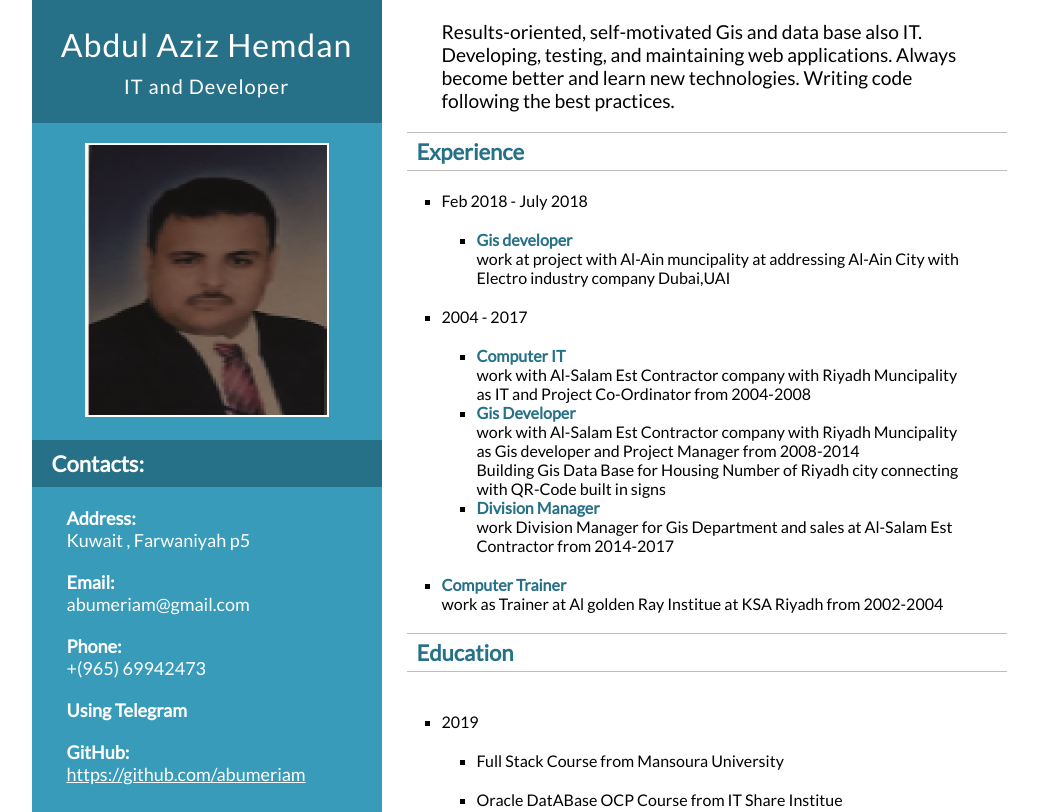
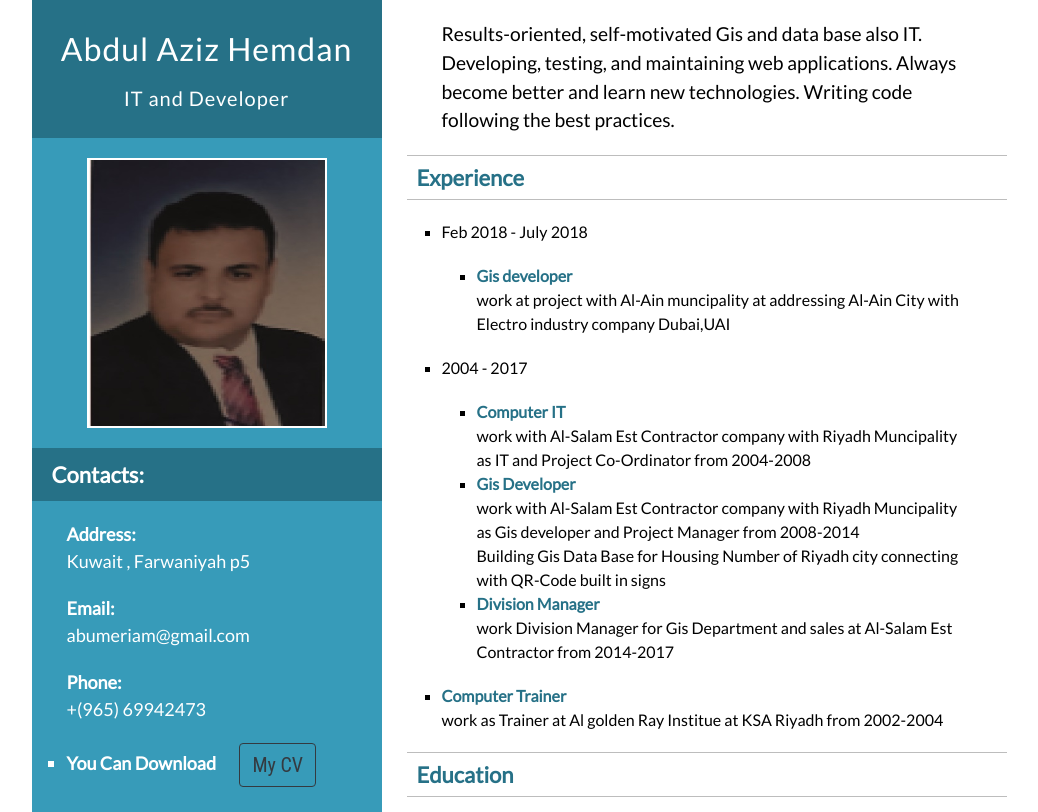
Before and after one commit to abumeriam/my_cv, a plain HTML site: page index.html in a window 1280 px wide. Shown: the top 812 px of the page, without its empty margins (96-1134 px from the left). Drawn offline with nearby package versions, Linux system fonts and the light colour scheme.

Commit message:
cv attach

```diff
--- a/css/main_style.css
+++ b/css/main_style.css
@@ -33,6 +33,18 @@
   background: #267187;
 }
 
+.tof a{
+	padding-left:20px;
+}
+
+.mycv{
+
+    font-size: 20px;
+    font-family: 'Roboto Condensed', sans-serif;
+
+
+}
+
 /*================MEDIA==================*/
 
 @media (max-width: 999px) {
--- a/index.html
+++ b/index.html
@@ -6,6 +6,8 @@
 
   <link href="https://fonts.googleapis.com/css?family=Lato" rel="stylesheet">
 
+<link rel="stylesheet" href="https://stackpath.bootstrapcdn.com/bootstrap/4.2.1/css/bootstrap.min.css" integrity="sha384-GJzZqFGwb1QTTN6wy59ffF1BuGJpLSa9DkKMp0DgiMDm4iYMj70gZWKYbI706tWS"
+        crossorigin="anonymous">
   <link rel="stylesheet" href="css/main_style.css">
   <link rel="stylesheet" href="css/images_style.css">
   <link rel="stylesheet" href="css/fonts_style.css">
@@ -38,7 +40,15 @@
       <div class="bold">Phone:</div>
       <div class="margin-bottom">+(965) 69942473</div>
 
-      <div class="bold margin-bottom">Using Telegram</div>
+      <div class="bold margin-bottom">  <ul>
+            <li class="tof">
+             You Can Download   <a href="./aziz7.pdf"><button type="button" class="btn btn-outline-dark">
+                            <span class="mycv">My CV</span></button></a>
+                </p>
+
+            </li>
+
+        </ul></div>
 
       <div class="bold">GitHub:</div>
       <div class="margin-bottom"><a href="https://github.com/abumeriam" class="white-link">
```
Also changed, not shown: 1 other file.
